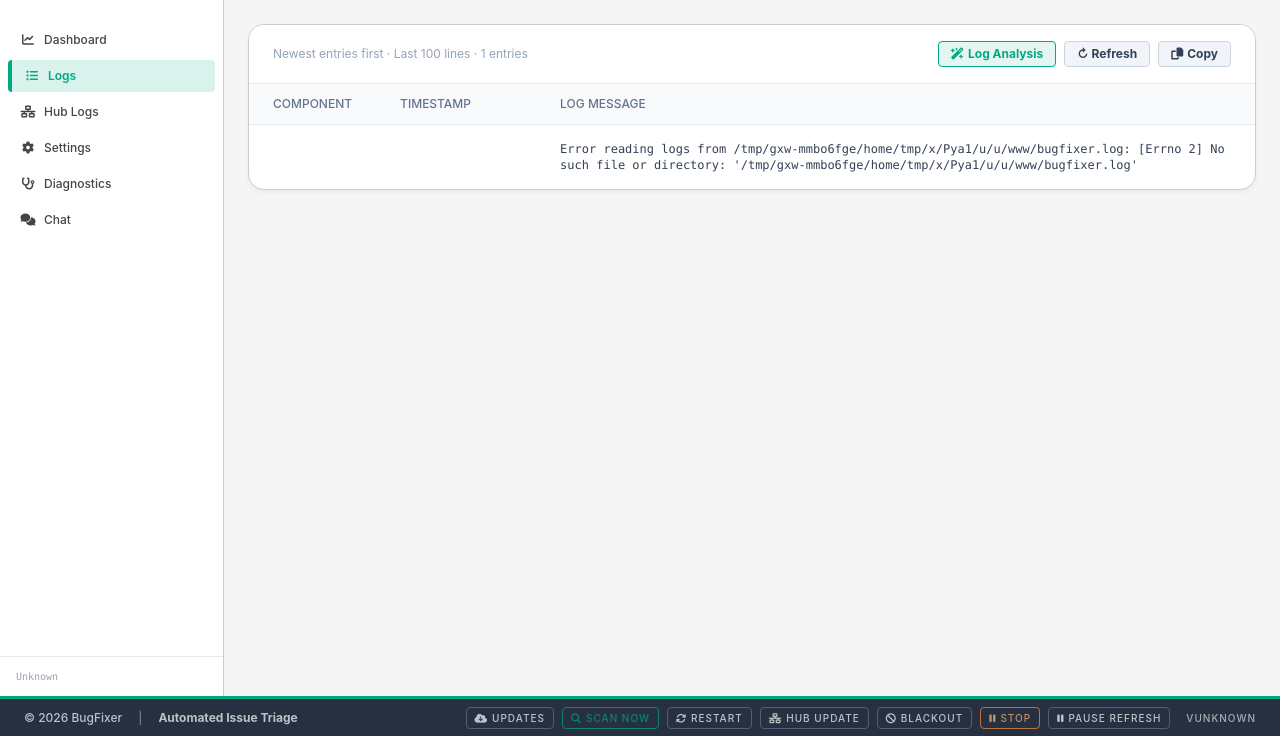
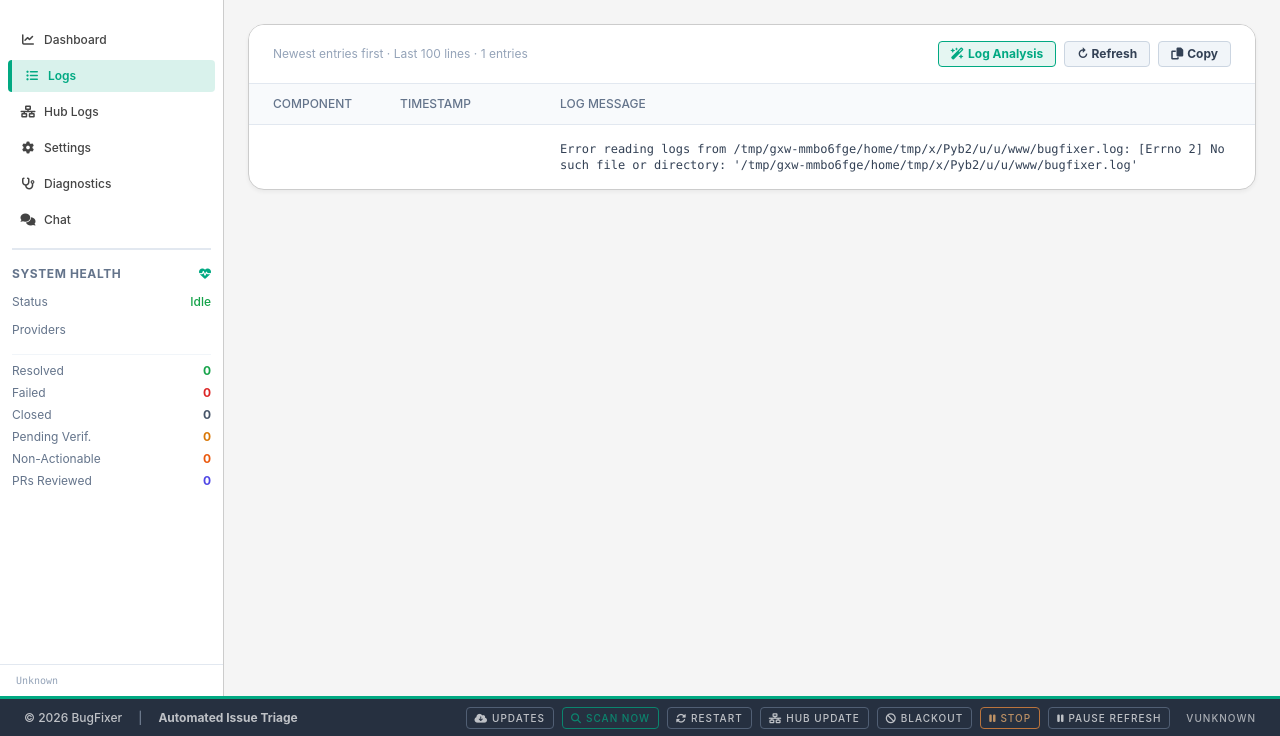
Before and after one commit to lbockenstedt/ab, a FastAPI app: page /logs in a window 1280 px wide. Shown: the part 64-800 px from the top of the page. Run offline with FastAPI, Linux system fonts and the light colour scheme; some libraries are stand-ins or nearby versions.

Commit message:
feat(pr-lifecycle+ui): keep merged PRs listed, add Deny, move System Health to sidebar
PR lifecycle: reviewed PRs no longer vanish when merged. Merge now stamps a
terminal `merged` flag (via new update_pr_review helper) instead of popping the
record, so the PR stays listed with a MERGED badge and the "PRs Reviewed" count
holds. Added a human-only Deny action: closes the PR, labels it bugfixer-denied,
posts a "⛔ Denied via BugFixer" comment, and stamps a terminal `denied` flag →
DENIED badge. record_pr_review preserves merged/denied across re-scans (like the
existing approved-preservation) so a later re-review can't resurrect a closed PR.

UI: moved the System Health card out of the main grid into the left sidebar's
white space (below the nav) with a page-break divider between the nav items and
the health data — compact vertical layout (status, provider pills, count list,
skills). Active Tasks now fills the freed main-column width.

Human-in-the-loop preserved: BugFixer still only comments on PRs; Approve/Merge/
Deny are all human actions in the UI.

Co-Authored-By: Claude Opus 4.8 (1M context) <noreply@anthropic.com>
Claude-Session: https://claude.ai/code/session_01BwAzEeWfMajeHL1wMPVmdP

```diff
--- a/routes.py
+++ b/routes.py
@@ -6,7 +6,7 @@ from dotenv import load_dotenv
 from fastapi import Request
 from fastapi.responses import JSONResponse, RedirectResponse
 from github import Github
-from app_state import mark_pr_approved
+from app_state import mark_pr_approved, update_pr_review
 from fastapi import APIRouter
 
 router = APIRouter()
@@ -194,16 +194,61 @@ async def pr_review_merge(request: Request):
         repo = gh.get_repo(repo_name)
         pr = repo.get_pull(number)
         if pr.merged:
-            state["pr_reviews"].pop("%s#%s" % (repo_name, number), None)
+            update_pr_review(repo_name, number, merged=True)
             return {"status": "success", "message": "already merged"}
         res = pr.merge()  # default merge commit; raises if not mergeable
-        # Merged PRs leave the reviewed list.
-        state["pr_reviews"].pop("%s#%s" % (repo_name, number), None)
+        # Keep the record, flag it MERGED (stays listed with a badge).
+        update_pr_review(repo_name, number, merged=True)
         logger.info("pr_review: %s #%s MERGED via UI", repo_name, number)
         return {"status": "success", "merged": bool(getattr(res, "merged", True)),
                 "message": getattr(res, "message", "merged")}
     except Exception as e:  # noqa: BLE001
         logger.error("pr_review merge failed for %s#%s: %s", repo_name, number, e)
+        return JSONResponse(status_code=500, content={"status": "error", "message": str(e)})
+
+
+@router.post("/api/pr-review/deny")
+async def pr_review_deny(request: Request):
+    """Human 'Deny' for a reviewed PR — closes it on GitHub (no merge) + labels it
+    'bugfixer-denied' + a comment, and flags it DENIED in the list (kept, badged).
+    Only a human denies; BugFixer never does."""
+    try:
+        data = await request.json()
+        repo_name = (data.get("repo") or "").strip()
+        number = int(data.get("number"))
+    except Exception:
+        return JSONResponse(status_code=400, content={"status": "error", "message": "repo + number required"})
+    config = load_config()
+    token = config.get("GITHUB_TOKEN") or os.getenv("GITHUB_TOKEN", "")
+    if not token:
+        return JSONResponse(status_code=400, content={"status": "error", "message": "No GitHub token configured"})
+    try:
+        gh = Github(token)
+        repo = gh.get_repo(repo_name)
+        pr = repo.get_pull(number)
+        label = "bugfixer-denied"
+        try:
+            repo.get_label(label)
+        except Exception:
+            try:
+                repo.create_label(label, "B60205")
+            except Exception:
+                pass
+        try:
+            pr.add_to_labels(label)
+        except Exception:
+            pass
+        try:
+            pr.create_issue_comment("⛔ **Denied** via BugFixer (human review) — closing without merge.")
+        except Exception:
+            pass
+        if not pr.merged and pr.state == "open":
+            pr.edit(state="closed")
+        update_pr_review(repo_name, number, denied=True)
+        logger.info("pr_review: %s #%s DENIED via UI", repo_name, number)
+        return {"status": "success", "repo": repo_name, "number": number}
+    except Exception as e:  # noqa: BLE001
+        logger.error("pr_review deny failed for %s#%s: %s", repo_name, number, e)
         return JSONResponse(status_code=500, content={"status": "error", "message": str(e)})
 
 
--- a/templates/index.html
+++ b/templates/index.html
@@ -258,7 +258,7 @@
         <!-- Brand block moved to header (Logo | BugFixer | <module>); top spacer
              keeps the nav from crowding the top, matching LM's sidebar. -->
         <div class="pt-4"></div>
-        <nav class="flex-1 overflow-y-auto py-2 px-2 space-y-1">
+        <nav class="py-2 px-2 space-y-1 flex-none">
             <a href="/" class="nav-item {{ 'active' if view == 'status' else '' }} flex items-center gap-2 px-3 py-2 rounded text-xs font-medium">
                 <i class="fas fa-chart-line w-4 text-center"></i>Dashboard
             </a>
@@ -278,91 +278,53 @@
                 <i class="fas fa-comments w-4 text-center"></i>Chat
             </a>
         </nav>
-        <div class="px-4 py-3 border-t border-slate-200 text-[10px] text-slate-400 font-mono flex-none">{{ state.version }}</div>
-    </aside>
-
-    <main class="flex-1 min-h-0 overflow-y-auto p-6">
-        {% if view == 'status' %}
-        <div class="grid grid-cols-1 md:grid-cols-3 gap-6">
-            <!-- System Status Card -->
-            <div class="hpe-card p-5 col-span-1 md:col-span-2">
-                <div class="flex items-center justify-between mb-6">
-                    <h3 class="text-lg font-bold text-[#263040]">System Health</h3>
-                    <i class="fas fa-heartbeat text-[#01A982]"></i>
-                </div>
-                <div class="space-y-4">
-                    <div class="flex justify-between items-center">
+        <!-- page break between the nav and the System Health data -->
+        <div class="border-t-2 border-slate-200 mx-3 my-1 flex-none"></div>
+        <!-- System Health (moved here from the main grid to use the sidebar white space) -->
+        <div class="flex-1 overflow-y-auto px-3 py-3 space-y-3 min-h-0">
+            <div class="flex items-center justify-between">
+                <h4 class="text-xs font-bold text-slate-500 uppercase tracking-wider">System Health</h4>
+                <i class="fas fa-heartbeat text-[#01A982] text-xs"></i>
+            </div>
+            <div class="flex justify-between items-center text-xs">
                 <span class="text-slate-500">Status</span>
-                        <span class="font-medium {% if 'Error' in state.status %}text-red-600{% else %}text-green-600{% endif %}">
-                            {{ state.status }}
-                        </span>
-                    </div>
-                    <div class="flex justify-between items-center">
+                <span class="font-medium {% if 'Error' in state.status %}text-red-600{% else %}text-green-600{% endif %}">{{ state.status }}</span>
+            </div>
+            <div class="text-xs">
                 <span class="text-slate-500">Providers</span>
-                        <div class="flex gap-2 flex-wrap justify-end">
+                <div class="flex gap-1 flex-wrap mt-1">
                     {% for n in [1, 2, 3, 4] %}
                     {% set cfg_key = 'provider_' ~ n ~ '_configured' %}
                     {% if state[cfg_key] %}
                     {% set online_key = 'provider_' ~ n ~ '_online' %}
-                            {% set cb = state.provider_credit_cb[n] if state.provider_credit_cb else {} %}
-                            <div class="flex items-center gap-1">
-                                {% if state[online_key] %}
-                                    <span class="status-pill pill-online">P{{ n }}</span>
-                                {% else %}
-                                    <span class="status-pill pill-offline">P{{ n }}</span>
-                                {% endif %}
-                                {% if cb and cb.active %}
-                                    {% if cb.cause == 'rate_limit' %}
-                                        <button onclick="clearCreditCooldown({{ n }})" title="Rate-limited: {{ cb.cooldown_remaining_min|int }} min cooldown — click to reset" class="text-[9px] px-1 py-0.5 bg-blue-100 text-blue-700 hover:bg-blue-200 rounded font-bold border border-blue-300 transition-colors">RL {{ cb.cooldown_remaining_min|int }}m</button>
-                                    {% else %}
-                                        <button onclick="clearCreditCooldown({{ n }})" title="Credit exhausted: {{ cb.cooldown_remaining_min|int }} min left — click to reset" class="text-[9px] px-1 py-0.5 bg-amber-100 text-amber-700 hover:bg-amber-200 rounded font-bold border border-amber-300 transition-colors">⏱ {{ cb.cooldown_remaining_min|int }}m</button>
-                                    {% endif %}
-                                {% endif %}
-                            </div>
+                    {% if state[online_key] %}<span class="status-pill pill-online">P{{ n }}</span>{% else %}<span class="status-pill pill-offline">P{{ n }}</span>{% endif %}
                     {% endif %}
                     {% endfor %}
                 </div>
             </div>
-                    <div class="pt-4 border-t border-slate-100">
-                        <div class="grid grid-cols-2 gap-3">
-                            <div class="flex flex-col rounded-lg bg-slate-50 border border-slate-200 px-3 py-2">
-                                <span class="text-slate-500 text-xs">Issues Resolved</span>
-                                <span class="font-bold text-green-600 text-xl">{{ state.success_count }}</span>
-                            </div>
-                            <div class="flex flex-col rounded-lg bg-slate-50 border border-slate-200 px-3 py-2">
-                                <span class="text-slate-500 text-xs">Issues Failed</span>
-                                <span class="font-bold text-red-600 text-xl">{{ state.failure_count }}</span>
-                            </div>
-                            <div class="flex flex-col rounded-lg bg-slate-50 border border-slate-200 px-3 py-2">
-                                <span class="text-slate-500 text-xs">Issues Closed</span>
-                                <span class="font-bold text-slate-600 text-xl">{{ state.closed_count }}</span>
-                            </div>
-                            <div class="flex flex-col rounded-lg bg-slate-50 border border-slate-200 px-3 py-2">
-                                <span class="text-slate-500 text-xs">Pending Verification</span>
-                                <span class="font-bold text-amber-600 text-xl">{{ state.pending_verification_count }}</span>
-                            </div>
-                            <div class="flex flex-col rounded-lg bg-slate-50 border border-slate-200 px-3 py-2">
-                                <span class="text-slate-500 text-xs">Non-Actionable</span>
-                                <span class="font-bold text-orange-600 text-xl">{{ state.non_actionable_count }}</span>
-                            </div>
-                            <div class="flex flex-col rounded-lg bg-indigo-50 border border-indigo-200 px-3 py-2">
-                                <span class="text-slate-500 text-xs"><i class="fas fa-code-branch mr-1 text-indigo-500"></i>PRs Reviewed</span>
-                                <span class="font-bold text-indigo-600 text-xl">{{ (state.pr_reviews or {})|length }}</span>
-                            </div>
-                        </div>
+            <div class="pt-2 border-t border-slate-100 space-y-1.5 text-xs">
+                <div class="flex justify-between"><span class="text-slate-500">Resolved</span><span class="font-bold text-green-600">{{ state.success_count }}</span></div>
+                <div class="flex justify-between"><span class="text-slate-500">Failed</span><span class="font-bold text-red-600">{{ state.failure_count }}</span></div>
+                <div class="flex justify-between"><span class="text-slate-500">Closed</span><span class="font-bold text-slate-600">{{ state.closed_count }}</span></div>
+                <div class="flex justify-between"><span class="text-slate-500">Pending Verif.</span><span class="font-bold text-amber-600">{{ state.pending_verification_count }}</span></div>
+                <div class="flex justify-between"><span class="text-slate-500">Non-Actionable</span><span class="font-bold text-orange-600">{{ state.non_actionable_count }}</span></div>
+                <div class="flex justify-between"><span class="text-slate-500">PRs Reviewed</span><span class="font-bold text-indigo-600">{{ (state.pr_reviews or {})|length }}</span></div>
             </div>
             {% if state.skills %}
-                    <div class="pt-3 mt-1 border-t border-slate-100 flex items-center flex-wrap gap-2 text-xs" title="Claude skills (agents) loaded from lm/.claude/skills — BugFixer injects their recipes + boundaries into its fixes so they follow the same rules a human invoking the skill would.">
-                        <i class="fas fa-book text-indigo-500"></i>
-                        <span class="text-slate-500">Project skills:</span>
-                        <span class="font-semibold text-indigo-600">{{ state.skills|join(', ') }}</span>
+            <div class="pt-2 border-t border-slate-100 text-xs" title="Claude skills loaded from lm/.claude/skills — injected into BugFixer's fixes.">
+                <span class="text-slate-500">Skills</span>
+                <div class="font-semibold text-indigo-600 mt-0.5 break-words">{{ state.skills|join(', ') }}</div>
             </div>
             {% endif %}
         </div>
-            </div>
-
-            <!-- Active Tasks Card -->
-            <div class="hpe-card p-5 col-span-1">
+        <div class="px-4 py-2 border-t border-slate-200 text-[10px] text-slate-400 font-mono flex-none">{{ state.version }}</div>
+    </aside>
+
+    <main class="flex-1 min-h-0 overflow-y-auto p-6">
+        {% if view == 'status' %}
+        <div class="grid grid-cols-1 gap-6">
+            <!-- Active Tasks Card (System Health moved to the left sidebar) -->
+            <div class="hpe-card p-5">
                 <div class="flex items-center justify-between mb-6">
                     <h3 class="text-lg font-bold text-[#263040]">Active Tasks</h3>
                     <i class="fas fa-tasks text-[#01A982]"></i>
@@ -519,12 +481,19 @@
                         <td class="px-6 py-3 align-middle">
                             <div class="flex flex-wrap gap-1.5 justify-center items-center">
                                 <a href="{{ pr.url }}" target="_blank" class="btn-sec text-xs px-2.5 py-1 rounded font-bold whitespace-nowrap">View PR</a>
+                                {% if pr.merged %}
+                                <span class="text-xs px-2.5 py-1 rounded font-bold whitespace-nowrap bg-purple-100 text-purple-700 border border-purple-300"><i class="fas fa-code-merge mr-1"></i>MERGED</span>
+                                {% elif pr.denied %}
+                                <span class="text-xs px-2.5 py-1 rounded font-bold whitespace-nowrap bg-red-100 text-red-700 border border-red-300"><i class="fas fa-ban mr-1"></i>DENIED</span>
+                                {% else %}
                                     {% if pr.approved %}
                                     <span class="text-xs px-2.5 py-1 rounded font-bold whitespace-nowrap bg-green-100 text-green-700 border border-green-300"><i class="fas fa-check mr-1"></i>APPROVED</span>
                                     {% else %}
-                                <button onclick="approvePr('{{ pr.repo }}', {{ pr.number }}, this)" class="btn-primary text-xs px-2.5 py-1 rounded font-bold whitespace-nowrap"><i class="fas fa-check mr-1"></i>Approve PR</button>
+                                    <button onclick="approvePr('{{ pr.repo }}', {{ pr.number }}, this)" class="btn-primary text-xs px-2.5 py-1 rounded font-bold whitespace-nowrap"><i class="fas fa-check mr-1"></i>Approve</button>
                                     {% endif %}
-                                <button onclick="mergePr('{{ pr.repo }}', {{ pr.number }}, this)" class="text-xs px-2.5 py-1 rounded font-bold whitespace-nowrap bg-purple-600 text-white hover:bg-purple-700 border border-purple-700"><i class="fas fa-code-merge mr-1"></i>Merge to Main</button>
+                                    <button onclick="mergePr('{{ pr.repo }}', {{ pr.number }}, this)" class="text-xs px-2.5 py-1 rounded font-bold whitespace-nowrap bg-purple-600 text-white hover:bg-purple-700 border border-purple-700"><i class="fas fa-code-merge mr-1"></i>Merge</button>
+                                    <button onclick="denyPr('{{ pr.repo }}', {{ pr.number }}, this)" class="text-xs px-2.5 py-1 rounded font-bold whitespace-nowrap bg-red-600 text-white hover:bg-red-700 border border-red-700"><i class="fas fa-ban mr-1"></i>Deny</button>
+                                {% endif %}
                             </div>
                         </td>
                     </tr>
@@ -2432,6 +2401,17 @@
             }
         }
 
+        function _setPrBadge(btn, label, cls, icon) {
+            // Replace the action buttons in this PR row with a terminal badge, keep View PR.
+            const cell = btn.closest('div');
+            if (!cell) return;
+            cell.querySelectorAll('button').forEach(b => b.remove());
+            const span = document.createElement('span');
+            span.className = 'text-xs px-2.5 py-1 rounded font-bold whitespace-nowrap border ' + cls;
+            span.innerHTML = '<i class="fas ' + icon + ' mr-1"></i>' + label;
+            cell.appendChild(span);
+        }
+
         async function mergePr(repo, number, btn) {
             if (!confirm(`Merge ${repo} #${number} into main NOW?\n\nThis merges the PR on GitHub immediately (human action). Make sure you've reviewed it.`)) return;
             const orig = btn ? btn.innerHTML : '';
@@ -2443,14 +2423,35 @@
                 });
                 const d = await resp.json();
                 if (resp.ok && d.status === 'success') {
-                    const row = btn.closest('tr'); const detail = row ? row.nextElementSibling : null;
-                    if (row) row.remove(); if (detail) detail.remove();
+                    _setPrBadge(btn, 'MERGED', 'bg-purple-100 text-purple-700 border-purple-300', 'fa-code-merge');
                 } else {
                     alert('Merge failed: ' + (d.message || resp.status));
                     if (btn) { btn.disabled = false; btn.innerHTML = orig; }
                 }
             } catch (e) {
                 alert('Merge failed: ' + e);
+                if (btn) { btn.disabled = false; btn.innerHTML = orig; }
+            }
+        }
+
+        async function denyPr(repo, number, btn) {
+            if (!confirm(`Deny ${repo} #${number}?\n\nCloses the PR on GitHub (no merge), labels it 'bugfixer-denied', and marks it DENIED here. Only you can deny.`)) return;
+            const orig = btn ? btn.innerHTML : '';
+            if (btn) { btn.disabled = true; btn.innerHTML = 'Denying…'; }
+            try {
+                const resp = await fetch('/api/pr-review/deny', {
+                    method: 'POST', headers: { 'Content-Type': 'application/json' },
+                    body: JSON.stringify({ repo: repo, number: number })
+                });
+                const d = await resp.json();
+                if (resp.ok && d.status === 'success') {
+                    _setPrBadge(btn, 'DENIED', 'bg-red-100 text-red-700 border-red-300', 'fa-ban');
+                } else {
+                    alert('Deny failed: ' + (d.message || resp.status));
+                    if (btn) { btn.disabled = false; btn.innerHTML = orig; }
+                }
+            } catch (e) {
+                alert('Deny failed: ' + e);
                 if (btn) { btn.disabled = false; btn.innerHTML = orig; }
             }
         }
```
Also changed, not shown: app_state.py (+13 -2 lines). Lines whose indentation alone changed are shown as unchanged.
